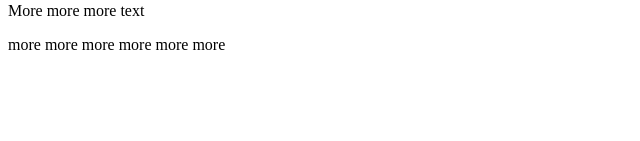
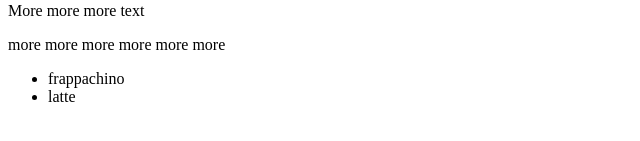
Before and after one commit to jaredshane/gitPractice, a plain HTML site: page index.html in a window 1280 px wide. Shown: the part 145-286 px from the top of the page, without its empty margins (0-640 px from the left). Drawn offline with Linux system fonts and the light colour scheme.

Commit message:
added list

```diff
--- a/index.html
+++ b/index.html
@@ -3,3 +3,8 @@
 <p>More text</p>
 <p>More more more text</p>
 <p> more more more more more more </p>
+
+<ul>
+	<li>frappachino</li>
+	<li>latte</li>
+</ul>
```
